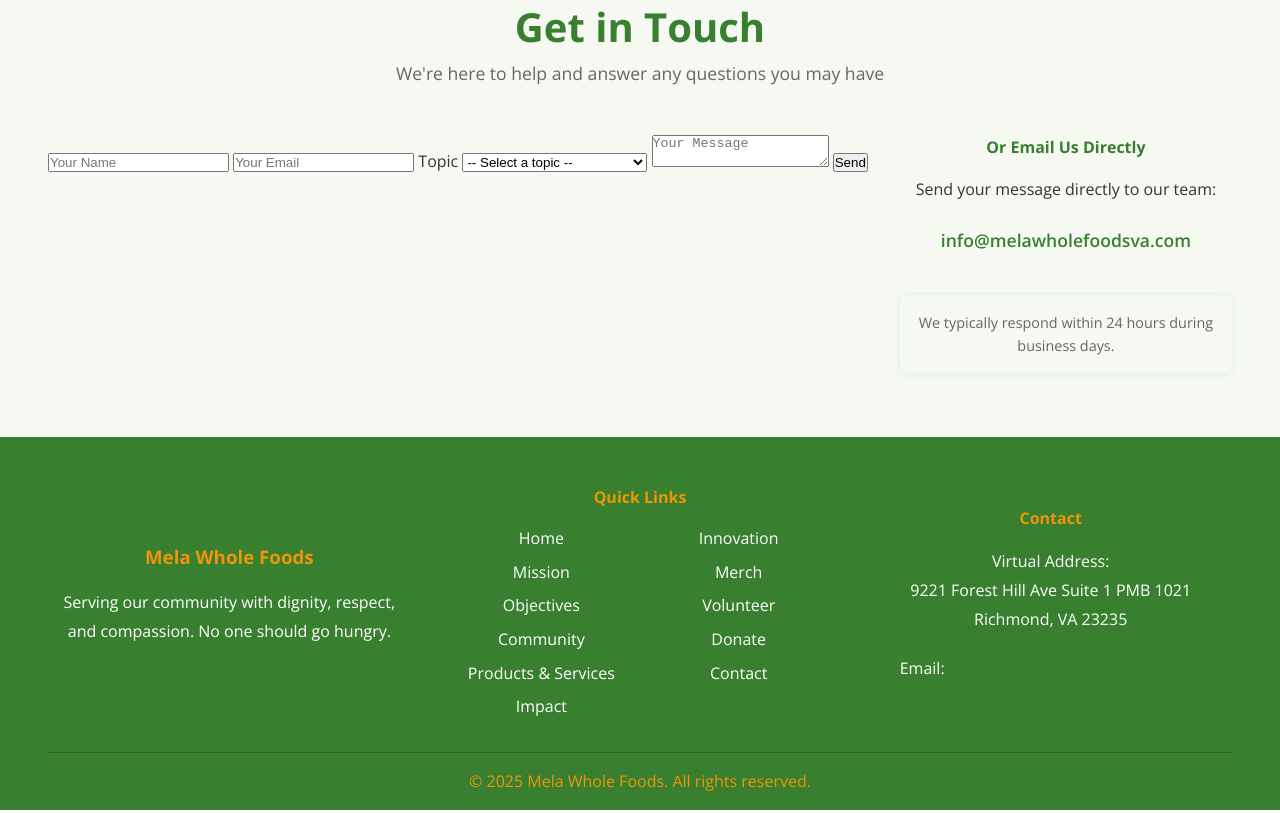
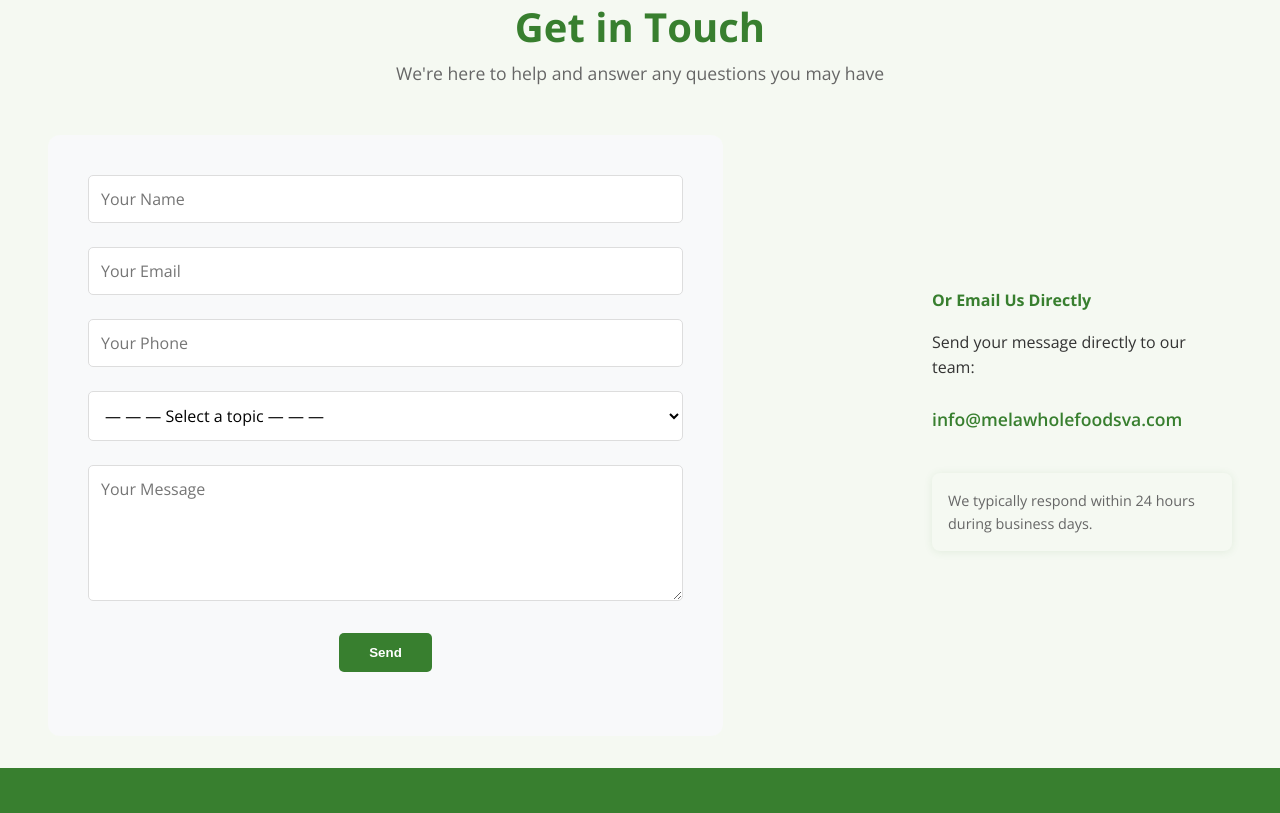
Before and after one commit to hligon35/mwf2, a website: page index.html in a window 1280 px wide. Shown: the part 5547-6360 px from the top of the page. Drawn offline with nearby package versions, Linux system fonts and the light colour scheme.

Commit message:
Fix: footer email link visibility (white on green); align contact columns horizontally; reduce form width ~25%; clean topic options

```diff
--- a/index.html
+++ b/index.html
@@ -1276,64 +1276,47 @@
                     <p>We're here to help and answer any questions you may have</p>
                 </div>
 
-                <div class="contact-content" style="display:flex;flex-direction:row;align-items:flex-start;justify-content:center;gap:2rem;flex-wrap:wrap;">
+                <div class="contact-content">
                     <!-- Contact Form - Optimized -->
-                    <form action="https://script.google.com/a/macros/melawholefoodsva.com/s/AKfycbxC3Tx0FH4V-t-mtGbomH_UPlPiprNwjDfjcRcWY4_PAxKsbUPb1WU9scn4EFy1u2bFqg/exec" method="POST">
-                      <input type="text" name="Name" placeholder="Your Name" required>
-                      <input type="email" name="Email" placeholder="Your Email" required>
-
-                      <label for="topic">Topic</label>
-                      <select id="topic" name="Topic" required>
-                        <option value="">-- Select a topic --</option>
-                        <option value="Volunteer Opportunities">Volunteer Opportunities</option>
-                        <option value="Food or Monetary Donation">Food or Monetary Donation</option>
-                        <option value="Request Services">Request Services</option>
-                        <option value="Other">Partnership Inquiry</option>
-                        <option value="Other">Other</option>
-                      </select>
-
-                      <textarea name="Message" placeholder="Your Message"></textarea>
-                      <button type="submit">Send</button>
+        <form class="contact-form" action="https://script.google.com/a/macros/melawholefoodsva.com/s/AKfycbxC3Tx0FH4V-t-mtGbomH_UPlPiprNwjDfjcRcWY4_PAxKsbUPb1WU9scn4EFy1u2bFqg/exec" method="POST">
+                      <div class="form-group">
+                        <input type="text" name="Name" placeholder="Your Name" required aria-required="true" autocomplete="name">
+                      </div>
+                      <div class="form-group">
+                        <input type="email" name="Email" placeholder="Your Email" required aria-required="true" autocomplete="email">
+                      </div>
+                      <div class="form-group">
+                        <label for="phone" class="sr-only">Phone</label>
+                        <input type="tel" id="phone" name="Phone" placeholder="Your Phone" aria-required="false" autocomplete="tel" inputmode="tel">
+                      </div>
+                      <div class="form-group">
+                        <label for="topic" class="sr-only">Topic</label>
+                        <select id="topic" name="Topic" required aria-required="true">
+          <option value="">— — — Select a topic — — —</option>
+                          <option value="Volunteer Opportunities">Volunteer Opportunities</option>
+                          <option value="Food or Monetary Donation">Food or Monetary Donation</option>
+                          <option value="Request Services">Request Services</option>
+          <option value="Partnership Inquiry">Partnership Inquiry</option>
+                          <option value="Other">Other</option>
+                        </select>
+                      </div>
+                      <div class="form-group">
+                        <textarea name="Message" placeholder="Your Message" rows="5"></textarea>
+                      </div>
+                      <div class="form-group text-center">
+                        <button type="submit" class="btn btn-primary">Send</button>
+                      </div>
                     </form>
-                    <script>
-                    const ENDPOINT = 'https://portal.getsparqd.com/api/contact';
-                    document.getElementById('contactForm').addEventListener('submit', async (e) => {
-                        e.preventDefault();
-                        const f = e.target;
-                        const data = {
-                            name: f.name.value.trim(),
-                            email: f.email.value.trim(),
-                            phone: f.phone.value.trim(),
-                            subject: f.subject.value.trim() || 'Contact - Mela Whole Foods VA',
-                            message: f.message.value.trim(),
-                            site: 'melawholefoodsva.com',
-                            hp: f.hp.value || ''
-                        };
-                        const resEl = document.getElementById('result');
-                        try {
-                            const r = await fetch(ENDPOINT, {
-                                method: 'POST',
-                                headers: { 'Content-Type': 'application/json' },
-                                body: JSON.stringify(data)
-                            });
-                            if (!r.ok) throw new Error('HTTP ' + r.status);
-                            resEl.textContent = 'Thanks—your message was sent.';
-                            f.reset();
-                        } catch (err) {
-                            resEl.textContent = 'Sorry, we could not send your message. Please try again.';
-                            console.error('Contact error:', err);
-                        }
-                    });
-                    </script>
+
 
                     <!-- Direct Email Option -->
-          <div class="flex-col justify-center text-center flex-1 minw-300 maxw-500">
+          <div class="flex-col justify-start items-start flex-1 minw-300 maxw-500">
             <h4 class="brand-text mb-1">Or Email Us Directly</h4>
             <p class="mb-15">Send your message directly to our team:</p>
                 <a href="mailto:info@melawholefoodsva.com?subject=Inquiry from Mela Whole Foods Website" class="mailto-link">
                   info@melawholefoodsva.com
                 </a>
-                    <div class="section-card bg-alt p-1 rounded-8 mt-1">
+                    <div class="section-card bg-alt p-1 rounded-8 mt-1 text-left items-start">
             <p class="muted-text">We typically respond within 24 hours during business days.</p>
           </div>
                     </div>
--- a/styles.css
+++ b/styles.css
@@ -638,17 +638,29 @@
 
 /* Contact and Forms */
 .contact{padding:5rem 0;background:#fff}
-.contact-content{display:grid;grid-template-columns:1fr 1fr;gap:3rem}
+.contact-content{display:grid;grid-template-columns:3fr 1fr;gap:2rem;align-items:center}
 .contact-info{display:flex;flex-direction:column;gap:2rem}
 .contact-item h3{color:#387f2f;margin-bottom:1rem}
 .contact-item p,.contact-item address{color:#666;line-height:1.8;font-style:normal}
 .contact-item a{color:#387f2f;text-decoration:none}
 .contact-item a:hover{text-decoration:underline}
-.contact-form{background:#f8f9fa;padding:2rem;border-radius:10px}
+.contact-form{background:#f8f9fa;padding:2.5rem;border-radius:12px;max-width:675px;width:100%}
 .contact-form h3{color:#387f2f;margin-bottom:1.5rem}
 .form-group{margin-bottom:1.5rem}
 .form-group input,.form-group select,.form-group textarea{width:100%;padding:12px;border:1px solid #ddd;border-radius:5px;font-family:inherit;font-size:1rem}
 .form-group input:focus,.form-group select:focus,.form-group textarea:focus{outline:none;border-color:#387f2f}
+
+/* Style only the subject dropdown */
+#topic{
+  width:100%;
+  padding:12px;
+  border:1px solid #ddd;
+  border-radius:5px;
+  font-family:inherit;
+  font-size:1rem;
+  background-color:#fff;
+}
+#topic:focus{outline:none;border-color:#387f2f}
 
 /* Footer */
 .footer{background:#387f2f;color:#fff;padding:3rem 0 1rem}
@@ -667,6 +679,9 @@
 .social-icon{width:40px;height:40px;object-fit:contain;background:rgba(255,255,255,.12);border-radius:12px;padding:4px;transition:opacity .3s,transform .3s,filter .3s;filter:drop-shadow(0 0 .5px #ef9509) drop-shadow(0 0 2px #ef9509)}
 .social-links a:hover .social-icon{opacity:.7;transform:scale(1.1)}
 .footer-bottom{border-top:1px solid #2d6525;padding-top:1rem;text-align:center;color:#ef9509}
+
+/* Ensure footer email link is visible on green background */
+.footer-section a.mailto-footer { color: #fff; text-decoration: underline; font-size: 1.15rem }
 
 /* Responsive Design */
 @media(max-width:768px){
@@ -857,3 +872,11 @@
 .minw-300{ min-width:300px }
 .maxw-500{ max-width:500px }
 .justify-center{ justify-content:center }
+.justify-start{ justify-content:flex-start }
+.items-start{ align-items:flex-start }
+.text-left{ text-align:left }
+
+/* Mobile override: keep the larger contact form responsive */
+@media (max-width: 900px) {
+  .contact-form { max-width: 100%; padding: 1.75rem; border-radius: 10px }
+}
```
Also changed, not shown: Screenshot 2025-08-30 003523.png (added).
